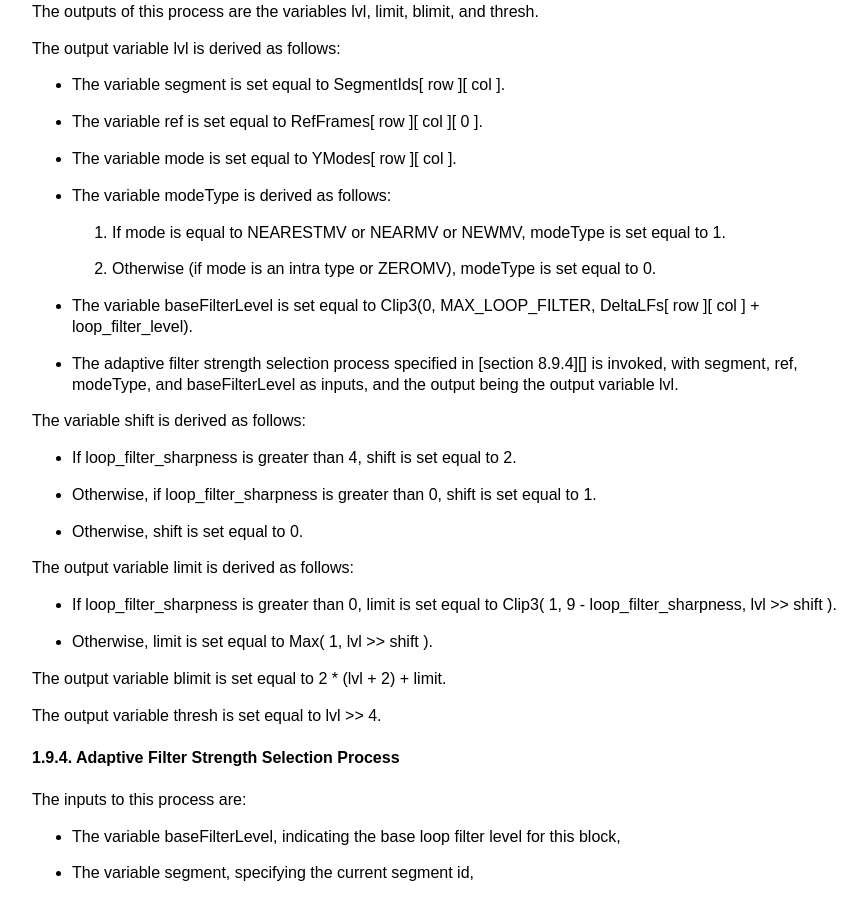
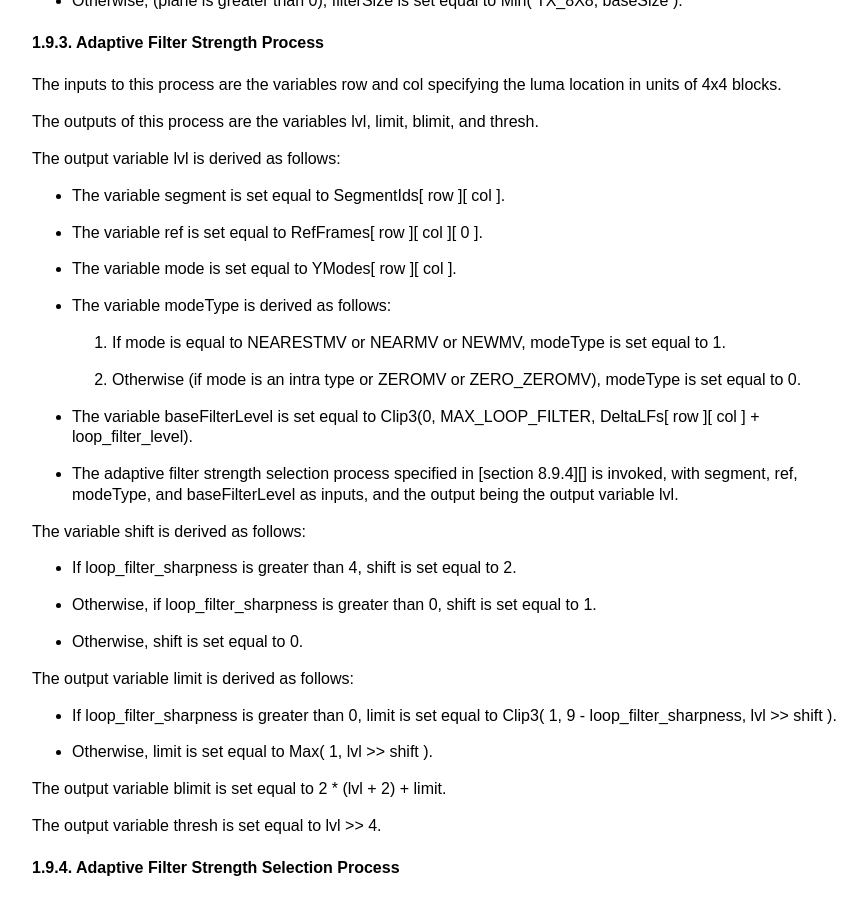
Before and after one commit to AOMediaCodec/av1-spec, a Jekyll site: the page built from 08.decoding.process.md, in a window 1280 px wide and 900 px high, scrolled down 51029 px. Shown: the whole window, without its empty margins (96-963 px from the left). Built offline with Jekyll 4.4.1, drawn with Linux system fonts in a browser that asks for light colours; our own code applies the rules of GitHub Pages for plain Markdown files; some of the changed text lies outside the part shown.

Commit message:
[ext_inter] Set loopfilter mode for compound ZEROMV correctly
Change-Id: I9c4dcb5edc48249f5e2887e1c705cb9d7c971c7c

```diff
--- a/08.decoding.process.md
+++ b/08.decoding.process.md
@@ -2810,7 +2816,7 @@ The output variable lvl is derived as follows:
     1. If mode is equal to NEARESTMV or NEARMV or NEWMV, modeType is set equal
        to 1.
 
-    2. Otherwise (if mode is an intra type or ZEROMV), modeType is set equal
+    2. Otherwise (if mode is an intra type or ZEROMV or ZERO_ZEROMV), modeType is set equal
        to 0.
 
   * The variable baseFilterLevel is set equal to Clip3(0, MAX_LOOP_FILTER, DeltaLFs[ row ][ col ] + loop_filter_level).
```
Also changed, not shown: other parts of 08.decoding.process.md (+6 -0 lines).
